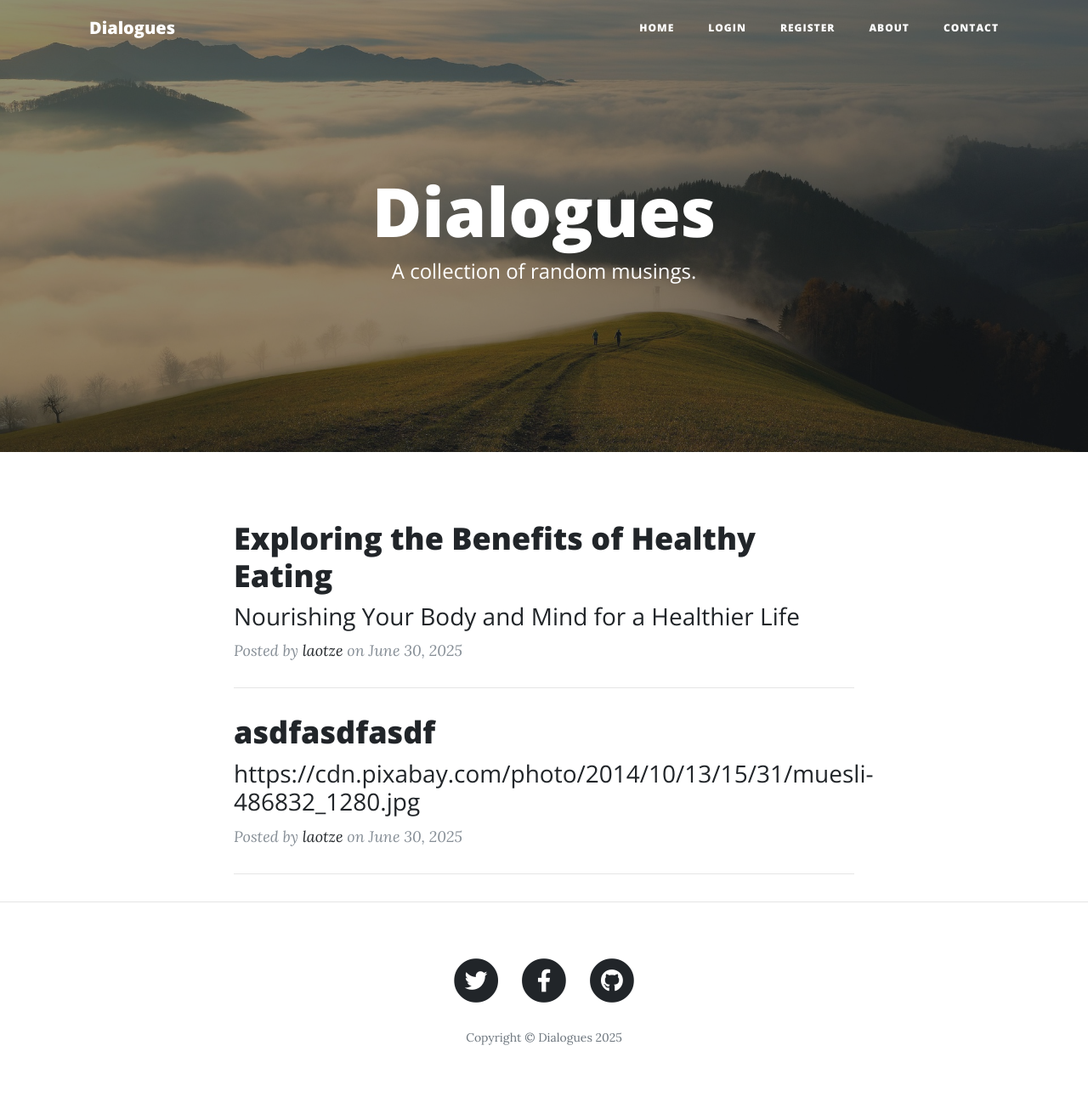
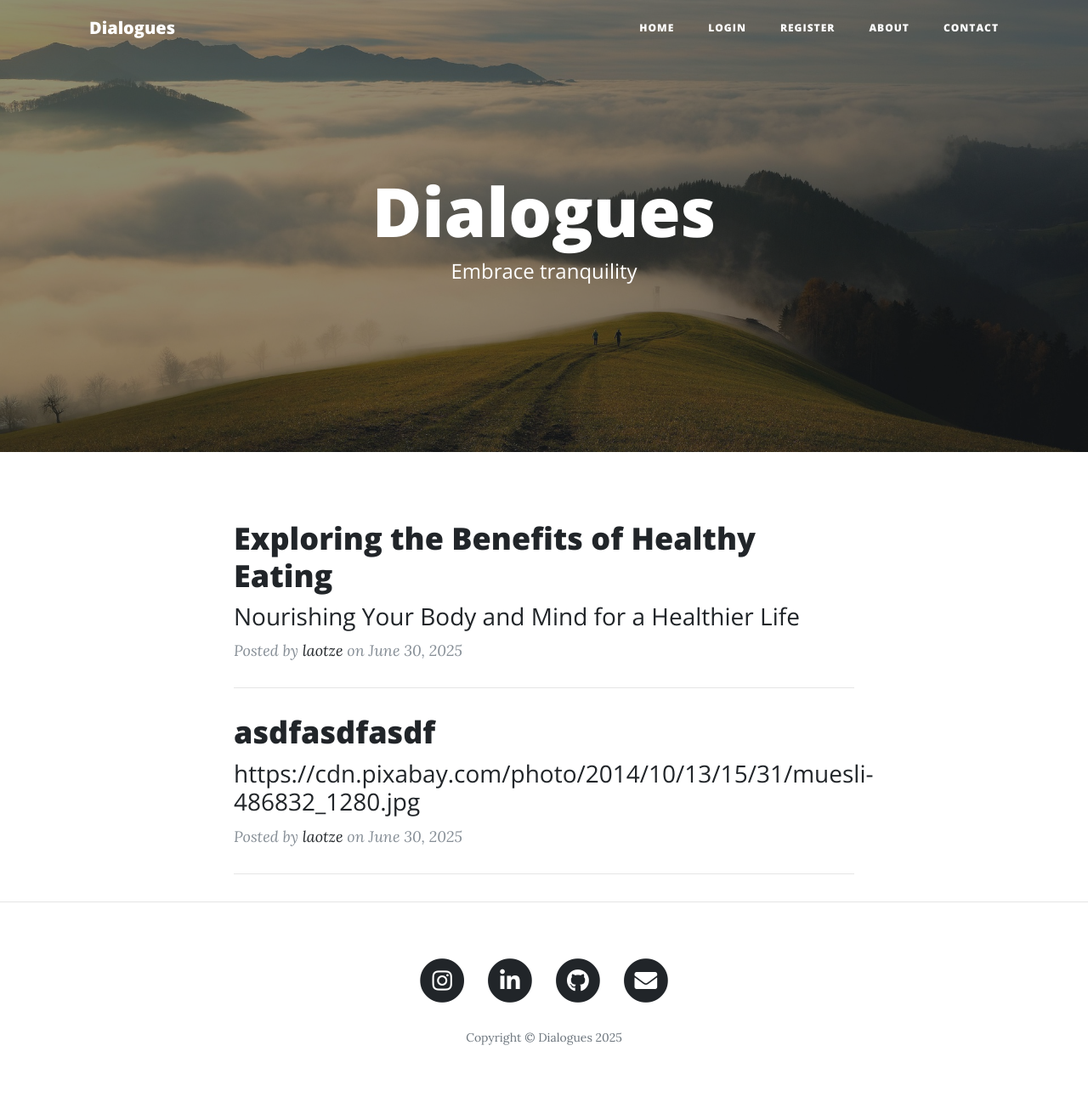
Before and after one commit to laotzee/dialogues, a Flask app: page / in a window 1280 px wide. Shown: the whole page at 85% size. Run offline with Flask 3, Linux system fonts and the light colour scheme; data comes from the database, SQL or seed files in the repository; some libraries are stand-ins or nearby versions.

Commit message:
Change blog's motto and footer icons where now are displayed the ones for  Instagram, LinkedIn, Github, and Email, with their respective links

```diff
--- a/main.py
+++ b/main.py
@@ -22,7 +22,6 @@ Bootstrap(app)
 app.config['SQLALCHEMY_DATABASE_URI'] = 'sqlite:///blog.db'
 app.config['SQLALCHEMY_TRACK_MODIFICATIONS'] = False
 db = SQLAlchemy(app)
-
 
 ##CONFIGURE TABLES
 
--- a/templates/footer.html
+++ b/templates/footer.html
@@ -5,29 +5,38 @@
             <div class="col-lg-8 col-md-10 mx-auto">
                 <ul class="list-inline text-center">
                     <li class="list-inline-item">
-              <a href="#">
+                        <a href="https://www.instagram.com/laogomu/" target="_blank">
                             <span class="fa-stack fa-lg">
                               <i class="fas fa-circle fa-stack-2x"></i>
-                  <i class="fab fa-twitter fa-stack-1x fa-inverse"></i>
+                              <i class="fab fa-instagram fa-stack-1x fa-inverse"></i>
                             </span>
                         </a>
                     </li>
                     <li class="list-inline-item">
-              <a href="#">
+                        <a href="https://www.linkedin.com/in/nestor-laotze-gonzalez-de-abreu/" target="_blank">
                             <span class="fa-stack fa-lg">
                               <i class="fas fa-circle fa-stack-2x"></i>
-                  <i class="fab fa-facebook-f fa-stack-1x fa-inverse"></i>
+                              <i class="fab fa-linkedin-in fa-stack-1x fa-inverse"></i>
                             </span>
                         </a>
                     </li>
                     <li class="list-inline-item">
-              <a href="#">
+                        <a href="https://github.com/laotzee" target="_blank">
                             <span class="fa-stack fa-lg">
                               <i class="fas fa-circle fa-stack-2x"></i>
                               <i class="fab fa-github fa-stack-1x fa-inverse"></i>
                             </span>
                         </a>
                     </li>
+                    <li class="list-inline-item">
+                        <a href="mailto:gonzalezdeabreu@gmail.com" >
+                            <span class="fa-stack fa-lg">
+                              <i class="fas fa-circle fa-stack-2x"></i>
+                              <i class="fas fa-envelope fa-stack-1x fa-inverse"></i>
+                            </span>
+                        </a>
+                    </li>
+
                 </ul>
                 <p class="copyright text-muted">Copyright &copy; Dialogues 2025</p>
             </div>
--- a/templates/index.html
+++ b/templates/index.html
@@ -8,7 +8,7 @@
         <div class="col-lg-8 col-md-10 mx-auto">
           <div class="site-heading">
             <h1>Dialogues</h1>
-            <span class="subheading">A collection of random musings.</span>
+            <span class="subheading">Embrace tranquility</span>
           </div>
         </div>
       </div>
```
Lines whose indentation alone changed are shown as unchanged.
